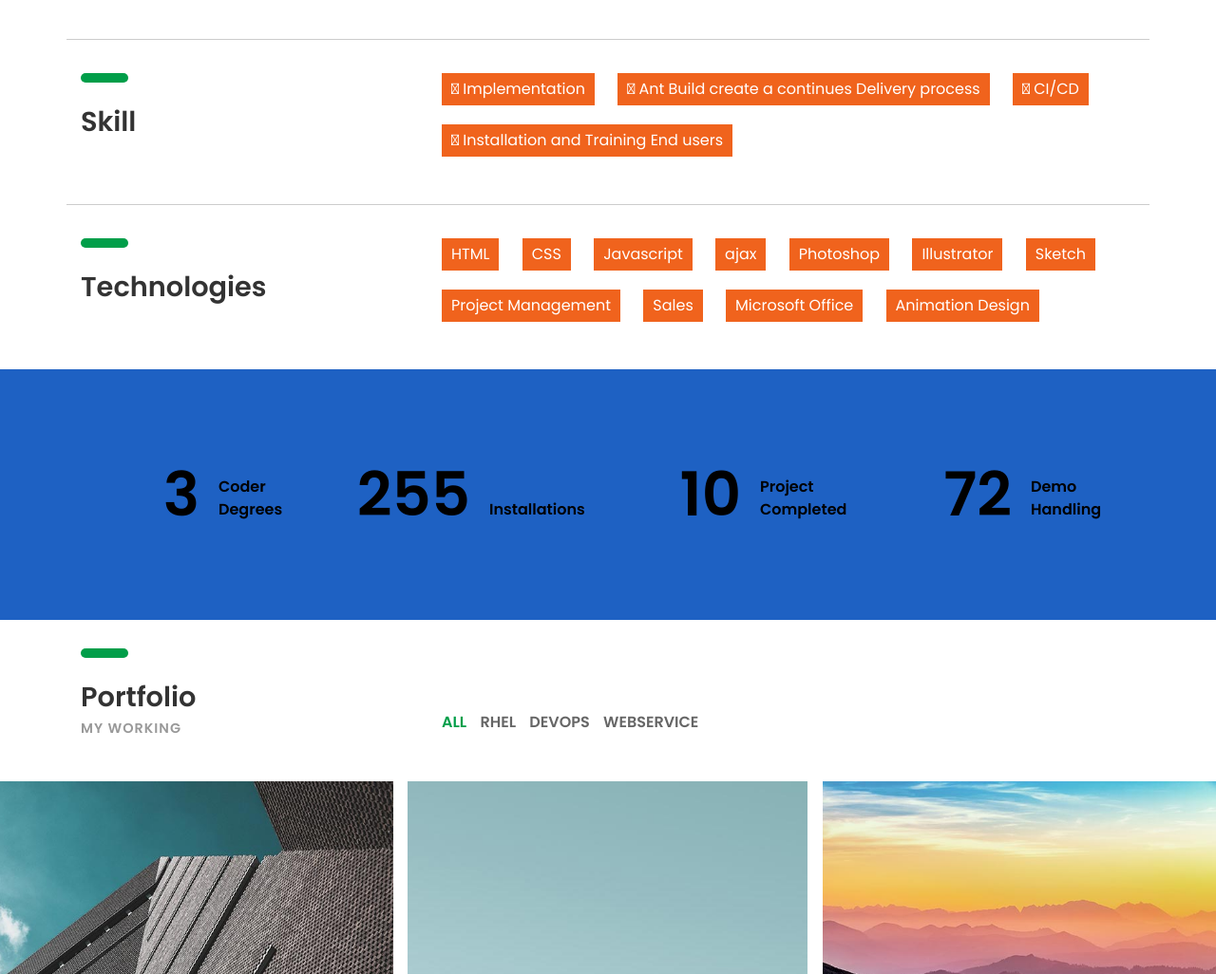
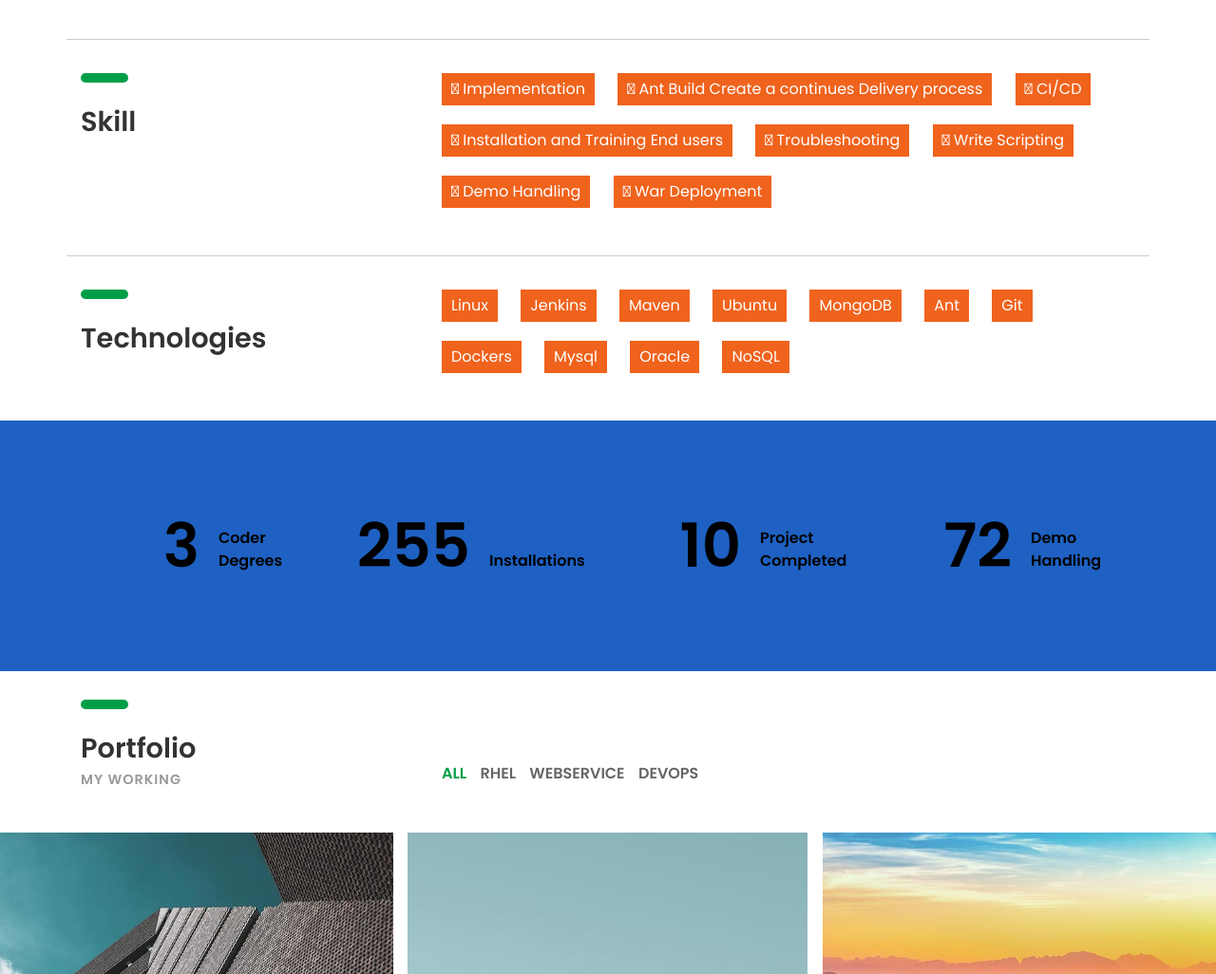
Before and after one commit to mohandassm/MY_Profile, a plain HTML site: page index.html in a window 1280 px wide. Shown: the part 2780-3806 px from the top of the page at 95% size. Drawn offline with Linux system fonts and the light colour scheme; files whose address does not match are found by name.

Commit message:
edit skills

```diff
--- a/index.html
+++ b/index.html
@@ -290,10 +290,13 @@
 				<div class="col-sm-8 skills section-border pd35">
 					                <div class="seven columns offset-by-one">
                     <span>	Implementation</span>
-                    <span>	Ant Build create a continues Delivery process</span>
+                    <span>	Ant Build Create a continues Delivery process</span>
                     <span>	CI/CD</span>
                     <span>	Installation and Training End users</span>
-
+                    <span>	Troubleshooting</span>
+					<span>	Write Scripting</span>
+					<span>	Demo Handling</span>
+					<span>	War Deployment</span>
                 </div>
 				</div><!-- col-sm-8 -->
 			</div><!-- row -->
@@ -312,17 +315,17 @@
 				</div><!-- col-sm-4 -->
 				<div class="col-sm-8 skills section-border pd35">
 					                <div class="seven columns offset-by-one">
-                    <span>HTML</span>
-                    <span>CSS</span>
-                    <span>Javascript</span>
-                    <span>ajax</span>
-                    <span>Photoshop</span>
-                    <span>Illustrator</span>
-                    <span>Sketch</span>
-                    <span>Project Management</span>
-                    <span>Sales</span>
-                    <span>Microsoft Office</span>
-                    <span>Animation Design</span>
+                    <span>Linux</span>
+                    <span>Jenkins</span>
+                    <span>Maven</span>
+                    <span>Ubuntu</span>
+                    <span>MongoDB</span>
+                    <span>Ant</span>
+                    <span>Git</span>
+                    <span>Dockers</span>
+                    <span>Mysql</span>
+                    <span>Oracle</span>
+                    <span>NoSQL</span>
                 </div>
 				</div><!-- col-sm-8 -->
 			</div><!-- row -->
@@ -380,8 +383,8 @@
 					<div class="portfolioFilter clearfix margin-b-80">
 						<a href="#" data-filter="*" class="current"><b>ALL</b></a>
 						<a href="#" data-filter=".web-design"><b>RHEL</b></a>
-						<a href="#" data-filter=".branding"><b>DEVOPS</b></a>
-						<a href="#" data-filter=".graphic-design"><b>WEBSERVICE</b></a>
+						<a href="#" data-filter=".branding"><b>WEBSERVICE</b></a>
+						<a href="#" data-filter=".graphic-design"><b>DEVOPS</b></a>
 					</div><!-- portfolioFilter -->
 				</div><!-- col-sm-8 -->
 			</div><!-- row -->
```
